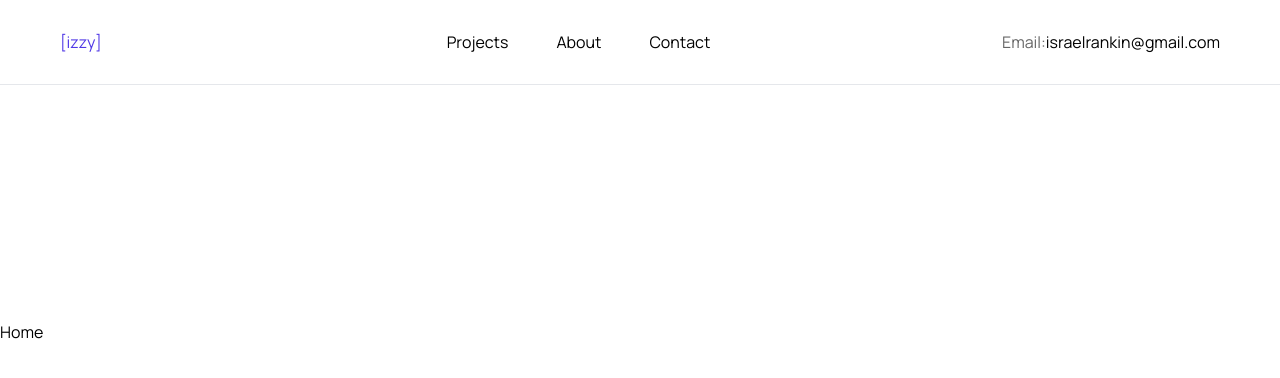
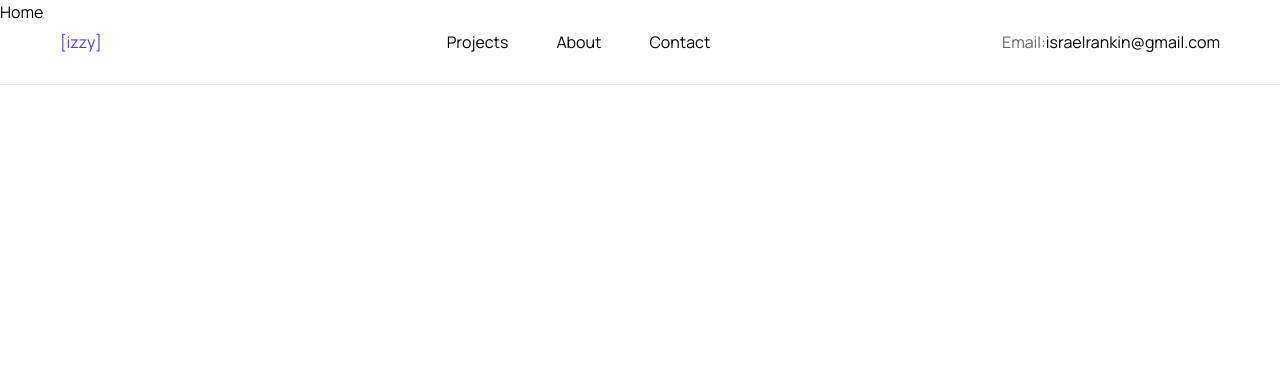
Before and after one commit to Israel-2002/portfolio-v3, a React (Vite) app: page / in a window 1280 px wide. Shown: the top 378 px of the page. Built offline with nearby package versions, Linux system fonts and the light colour scheme.

Commit message:
got rid of the margin

```diff
--- a/src/pages/Layout.jsx
+++ b/src/pages/Layout.jsx
@@ -5,9 +5,7 @@ const Layout = () => {
   return (
     <>
       <Navbar />
-      <div className="mt-80">
-        <Outlet />
-      </div>
+      <Outlet />
     </>
   );
 };
```
